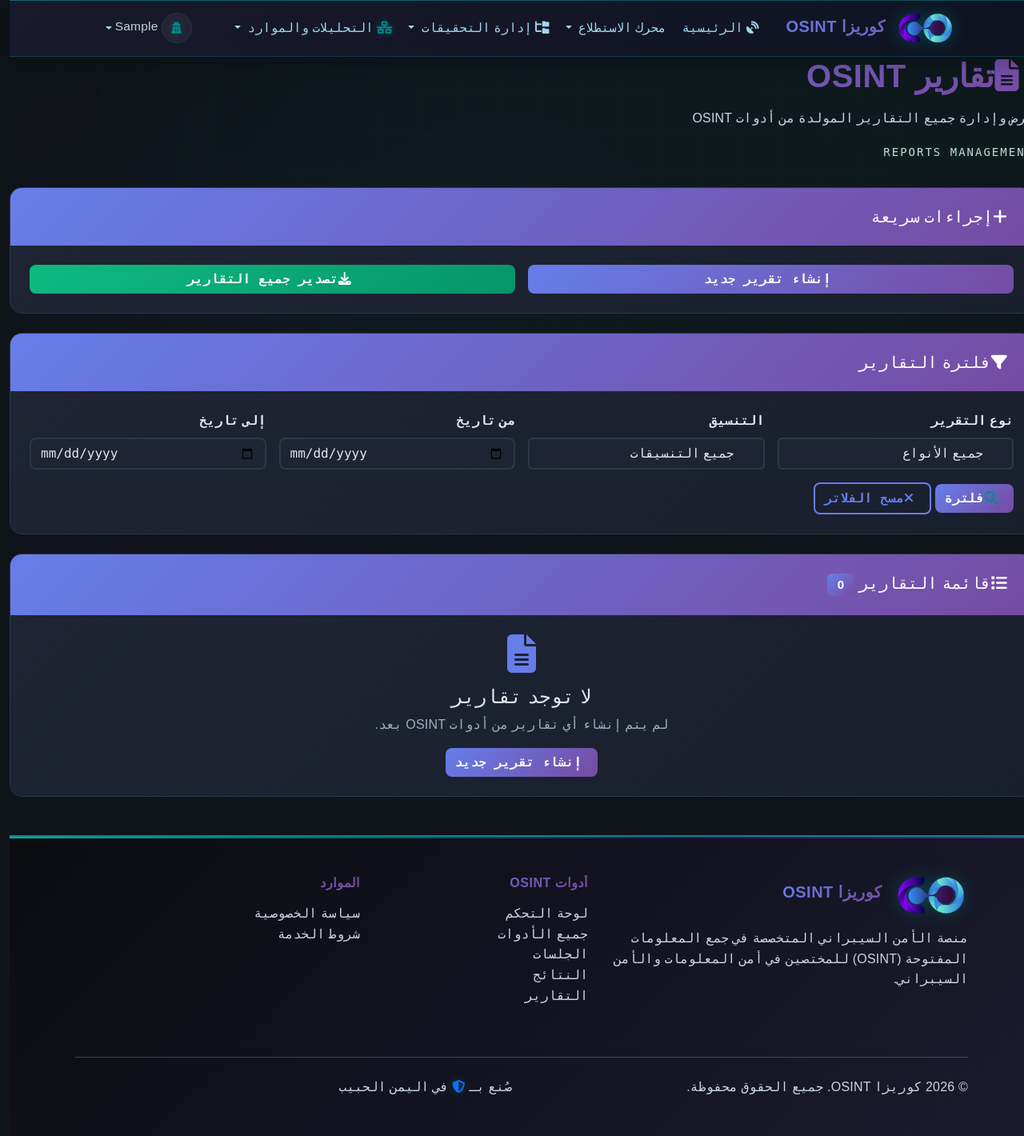
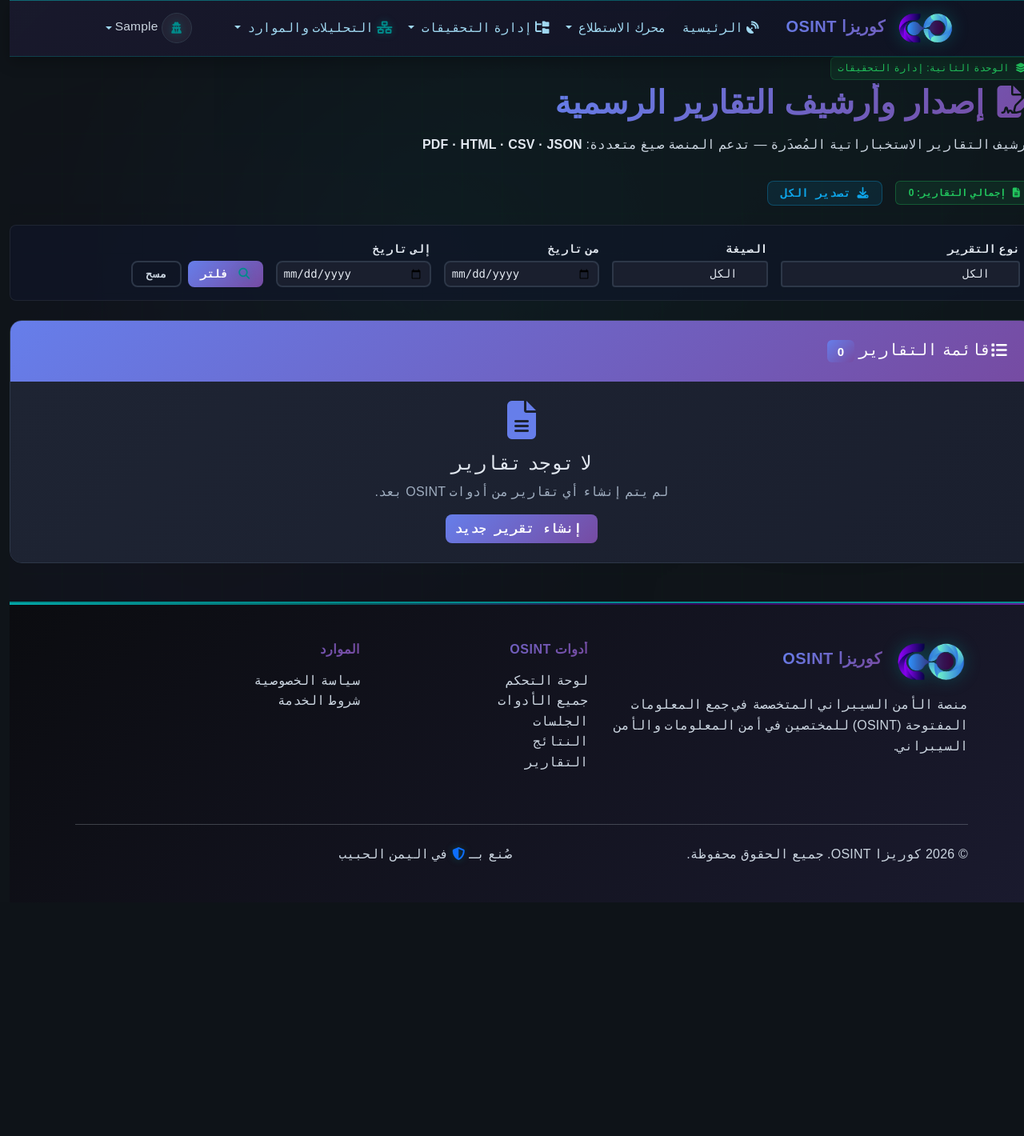
Before and after one commit to mohammedayedh/coriz, a Django app: page /osint/reports/ in a window 1280 px wide. Shown: the whole page at 80% size. After the commit the page ends 1128 px from the top, so only its background shows below. Run offline with Django 5.2, Linux system fonts and the light colour scheme; the visitor is signed in with stand-in values (Sample User, id 1); data that the repository does not hold is empty; parts of the project's set-up code (start-up, migrations or seed data) failed here and were passed over.

Commit message:
Upgrade reports page: clean module header, compact filters, badge bar

```diff
--- a/templates/osint_tools/reports_list.html
+++ b/templates/osint_tools/reports_list.html
@@ -6,97 +6,73 @@
 {% block meta_description %}عرض وإدارة جميع التقارير المولدة من أدوات OSINT{% endblock %}
 
 {% block content %}
-<!-- Override the main content -->
+<!-- Header -->
 <div class="content-header">
-    <div class="mb-3">
-        <h1 class="fw-bold mb-0 cyber-text typewriter">
-            <i class="fas fa-file-alt me-3"></i>تقارير OSINT
+    <div class="d-flex align-items-center mb-3">
+        <button class="btn btn-outline-primary me-3 sidebar-toggle" id="sidebarToggle" aria-label="تبديل الشريط الجانبي">
+            <i class="fas fa-bars"></i>
+        </button>
+        <div>
+            <div class="d-inline-block px-2 py-1 rounded mb-1" style="background: rgba(34,197,94,0.1); color: #22c55e; font-size: 0.75rem; border: 1px solid rgba(34,197,94,0.2);">
+                <i class="fas fa-layer-group ms-1"></i> الوحدة الثانية: إدارة التحقيقات
+            </div>
+            <h1 class="fw-bold mb-0 cyber-text">
+                <i class="fas fa-file-signature ms-3"></i>إصدار وأرشيف التقارير الرسمية
             </h1>
         </div>
-    <p class="text-secondary">عرض وإدارة جميع التقارير المولدة من أدوات OSINT</p>
-    <div class="matrix-text mt-2">
-        <small>REPORTS MANAGEMENT</small>
     </div>
+    <p class="text-secondary mb-0">
+        أرشيف التقارير الاستخباراتية المُصدَرة — تدعم المنصة صيغ متعددة:
+        <span class="text-light fw-bold">PDF · HTML · CSV · JSON</span>
+    </p>
 </div>
 
-<!-- Quick Actions -->
-<div class="row mb-4">
-    <div class="col-12">
-        <div class="content-card">
-            <div class="card-header">
-                <h5 class="mb-0">
-                    <i class="fas fa-plus me-2"></i>إجراءات سريعة
-                </h5>
-            </div>
-            <div class="card-body">
-                <div class="row g-3">
-                    <div class="col-md-6">
-                        <button class="btn btn-primary w-100" onclick="generateReport()">
-                            <i class="fas fa-file-plus me-2"></i>إنشاء تقرير جديد
+<!-- Badges -->
+<div class="d-flex gap-3 mt-3 mb-4 flex-wrap align-items-center">
+    <span class="badge px-3 py-2" style="background: rgba(34,197,94,0.1); color: #22c55e; border: 1px solid rgba(34,197,94,0.3);">
+        <i class="fas fa-file-alt ms-2"></i>إجمالي التقارير: {{ page_obj.paginator.count|default:0 }}
+    </span>
+    <button class="btn btn-sm px-3 py-1" style="background: rgba(14,165,233,0.1); color: #0ea5e9; border: 1px solid rgba(14,165,233,0.3);" onclick="exportAllReports()">
+        <i class="fas fa-download ms-2"></i>تصدير الكل
     </button>
 </div>
-                    <div class="col-md-6">
-                        <button class="btn btn-success w-100" onclick="exportAllReports()">
-                            <i class="fas fa-download me-2"></i>تصدير جميع التقارير
-                        </button>
-                    </div>
-                </div>
-            </div>
-        </div>
-    </div>
-</div>
 
-<!-- Filters -->
-<div class="row mb-4">
-    <div class="col-12">
-        <div class="content-card">
-            <div class="card-header">
-                <h5 class="mb-0">
-                    <i class="fas fa-filter me-2"></i>فلترة التقارير
-                </h5>
-            </div>
-            <div class="card-body">
-                <form method="get" class="row g-3">
+<!-- Filters (Compact) -->
+<div class="p-3 rounded-3 mb-4" style="background: rgba(15,23,42,0.6); border: 1px solid rgba(255,255,255,0.07);">
+    <form method="get" class="row g-3 align-items-end">
         <div class="col-md-3">
-                        <label for="report_type" class="form-label">نوع التقرير</label>
-                        <select name="report_type" id="report_type" class="form-select">
-                            <option value="">جميع الأنواع</option>
+            <label class="form-label text-secondary small mb-1">نوع التقرير</label>
+            <select name="report_type" class="form-select form-select-sm bg-dark text-white border-secondary">
+                <option value="">الكل</option>
                 <option value="summary" {% if request.GET.report_type == "summary" %}selected{% endif %}>ملخص</option>
                 <option value="detailed" {% if request.GET.report_type == "detailed" %}selected{% endif %}>مفصل</option>
                 <option value="executive" {% if request.GET.report_type == "executive" %}selected{% endif %}>تنفيذي</option>
                 <option value="technical" {% if request.GET.report_type == "technical" %}selected{% endif %}>تقني</option>
             </select>
         </div>
-                    <div class="col-md-3">
-                        <label for="format" class="form-label">التنسيق</label>
-                        <select name="format" id="format" class="form-select">
-                            <option value="">جميع التنسيقات</option>
+        <div class="col-md-2">
+            <label class="form-label text-secondary small mb-1">الصيغة</label>
+            <select name="format" class="form-select form-select-sm bg-dark text-white border-secondary">
+                <option value="">الكل</option>
                 <option value="pdf" {% if request.GET.format == "pdf" %}selected{% endif %}>PDF</option>
                 <option value="html" {% if request.GET.format == "html" %}selected{% endif %}>HTML</option>
                 <option value="csv" {% if request.GET.format == "csv" %}selected{% endif %}>CSV</option>
                 <option value="json" {% if request.GET.format == "json" %}selected{% endif %}>JSON</option>
             </select>
         </div>
-                    <div class="col-md-3">
-                        <label for="date_from" class="form-label">من تاريخ</label>
-                        <input type="date" name="date_from" id="date_from" class="form-control" value="{{ request.GET.date_from }}">
+        <div class="col-md-2">
+            <label class="form-label text-secondary small mb-1">من تاريخ</label>
+            <input type="date" name="date_from" class="form-control form-control-sm bg-dark text-white border-secondary" value="{{ request.GET.date_from }}">
         </div>
-                    <div class="col-md-3">
-                        <label for="date_to" class="form-label">إلى تاريخ</label>
-                        <input type="date" name="date_to" id="date_to" class="form-control" value="{{ request.GET.date_to }}">
+        <div class="col-md-2">
+            <label class="form-label text-secondary small mb-1">إلى تاريخ</label>
+            <input type="date" name="date_to" class="form-control form-control-sm bg-dark text-white border-secondary" value="{{ request.GET.date_to }}">
         </div>
-                    <div class="col-12">
-                        <button type="submit" class="btn btn-primary">
-                            <i class="fas fa-search me-2"></i>فلترة
-                        </button>
-                        <a href="{% url 'osint_tools:reports_list' %}" class="btn btn-outline-primary">
-                            <i class="fas fa-times me-2"></i>مسح الفلاتر
-                        </a>
+        <div class="col-md-3 d-flex gap-2">
+            <button type="submit" class="btn btn-sm btn-primary px-3"><i class="fas fa-search ms-1"></i> فلتر</button>
+            <a href="{% url 'osint_tools:reports_list' %}" class="btn btn-sm btn-outline-secondary px-3">مسح</a>
         </div>
     </form>
-            </div>
-        </div>
-    </div>
 </div>
 
 <!-- Reports List -->
```
Lines whose indentation alone changed are shown as unchanged.
